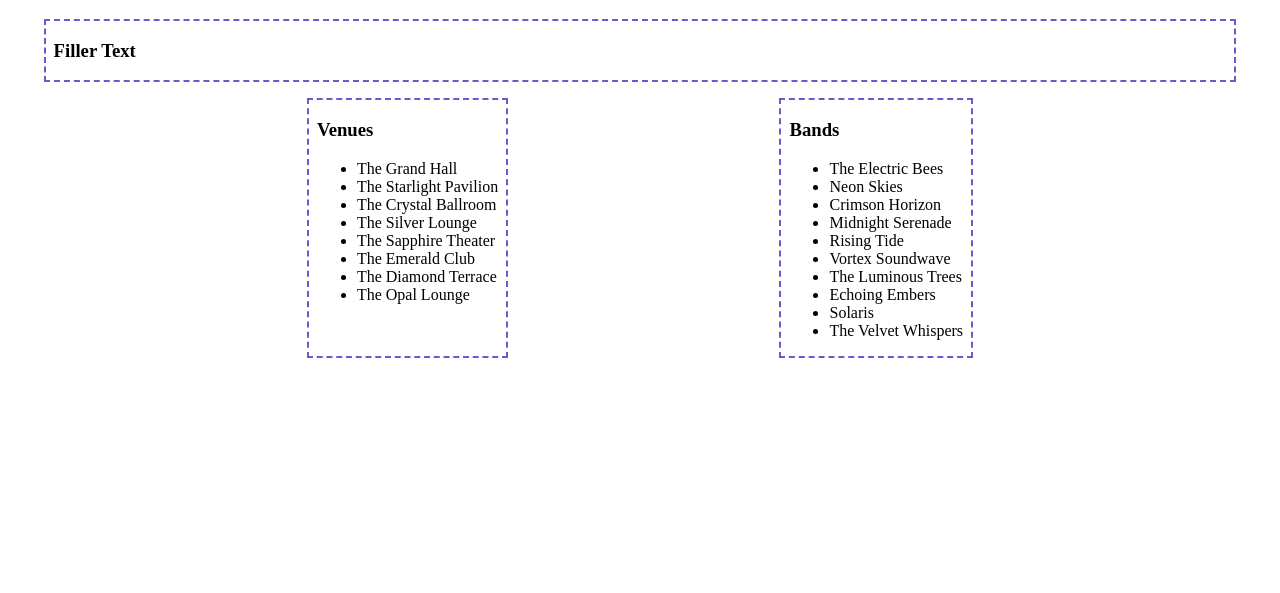
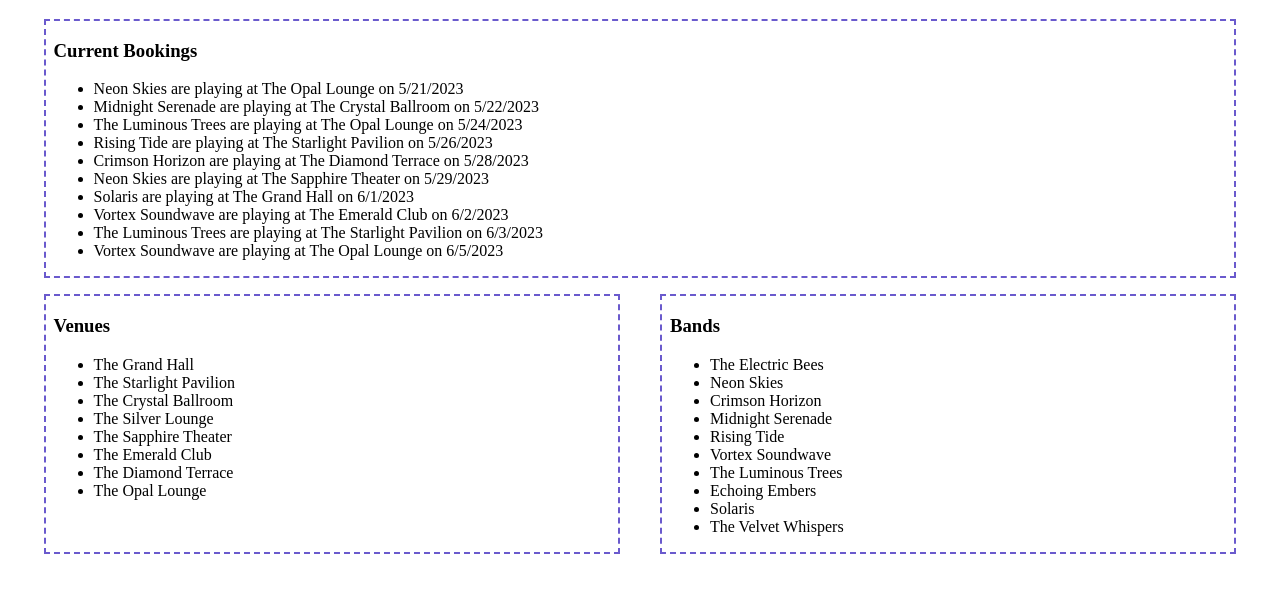
Before and after one commit to ryanmphill/tour-some-sugar-on-me, a plain HTML site: page index.html in a window 1280 px wide. Shown: the part 61-654 px from the top of the page. Drawn offline with Linux system fonts and the light colour scheme.

Commit message:
Added function to generate html list for bookings and added event listener to display band info. Changed width of flex containers.

```diff
--- a/scripts/Bookings.js
+++ b/scripts/Bookings.js
@@ -0,0 +1,97 @@
+import { getBands, getBookings, getVenues } from "./database.js";
+
+/*
+Above the venue list and band name list, you should display all of the bookings
+that Samantha Ducarte has helped the bands make at each venue.
+
+Example Booking Text:
+Rocket Pumpkins are playing at The Cellar Moss on 12/13/2023
+
+When a booking is clicked, a window alert should be presented to the user that
+displays all of the band information (name, genre, year formed, number of members).
+
+Example Booking Alert Text:
+Rocket Pumpkins
+EDM
+Formed in 2005
+3 band members
+*/
+
+// Store copy of bookings, venues, and band arrays
+const bookings = getBookings()
+const venues = getVenues()
+const bands = getBands()
+
+/* Create a function that takes in two inputs: a single booking object
+and the venues array. The function should return the venue object
+for that particular booking.  */
+const findBookingVenue = (bookingObject, venuesArray) => {
+    // Define a default object
+    let matchingVenue = {name: null}
+    // Iterate through venuesArray
+    for (const venue of venuesArray) {
+        // Check if the primary key of venue matches the booking object foreign key
+        if (venue.id === bookingObject.venueId) {
+            matchingVenue = venue
+        }
+    }
+    return matchingVenue
+}
+
+/* Create a function that takes in two inputs: a single booking object
+and the bands array. The function should return the band object
+for that particular booking.  */
+const findBookingBand = (bookingObject, bandsArray) => {
+    // Define a default object
+    let matchingBand = {name: null}
+    // Iterate through bandsArray
+    for (const band of bandsArray) {
+        // Check if the primary key of band matches the booking object foreign key
+        if (band.id === bookingObject.bandId) {
+            matchingBand = band
+        }
+    }
+    return matchingBand
+}
+
+/* Add an event listener so that when a bookings <li> is clicked, the band's name,
+genre, year formed, and number of members are displayed*/
+document.addEventListener(
+    "click",
+    (clickEvent) => {
+        const itemClicked = clickEvent.target
+        // Check if booking <li> was clicked
+        if (itemClicked.dataset.type === 'booking') {
+            let bandInfo = `Band name: ${itemClicked.dataset.bandName}\n`
+            bandInfo += `Genre: ${itemClicked.dataset.bandGenre}\n`
+            bandInfo += `Year formed: ${itemClicked.dataset.bandYear}\n`
+            bandInfo += `Number of members: ${itemClicked.dataset.bandMembers}`
+
+            window.alert(bandInfo)
+        }
+    }
+)
+
+/* Define and export a function that builds an HTML list. The HTML list should
+have the following data attributes: type, bandName, bandGenre, yearFormed, and
+numOfBandMembers. */
+export const BookingList = () => {
+    // Set default value for opening HTML tag
+    let HTMLlist = `<ul>`
+    // Iterate through bookings array
+    for (const booking of bookings) {
+        // Get the matching booking
+        const venueForBooking = findBookingVenue(booking, venues)
+        // Get the matching band
+        const bandForBooking = findBookingBand(booking, bands)
+        // Append HTML
+        HTMLlist += `<li data-type="booking"
+        data-band-name="${bandForBooking.name}"
+        data-band-genre="${bandForBooking.genre}"
+        data-band-year="${bandForBooking.yearFormed}"
+        data-band-members="${bandForBooking.numOfMembers}"
+        >${bandForBooking.name} are playing at ${venueForBooking.name} on ${booking.bookingDate}</li>`
+    }
+    HTMLlist += `</ul>`
+    return HTMLlist
+}
--- a/scripts/main.js
+++ b/scripts/main.js
@@ -1,4 +1,5 @@
 import { BandList } from "./Bands.js"
+import { BookingList } from "./Bookings.js"
 import { VenueList } from "./Venues.js"
 
 
@@ -12,7 +13,8 @@ const mainContainer = document.querySelector(".container")
 // Build final HTML list
 const mainHTMLlist = `
 <section class="bookings">
-<h3>Filler Text</h3>
+  <h3>Current Bookings</h3>
+  ${BookingList()}
 </section>
 <div class="flex_section">
     <section class="venues">
--- a/styles/main.css
+++ b/styles/main.css
@@ -10,7 +10,7 @@
 
 .flex_section {
     display: flex;
-    justify-content: space-evenly;
+    justify-content: space-between;
 }
 
 .bands, .bookings, .venues {
@@ -18,3 +18,7 @@
     padding: 0 0.5rem;
     margin: 0.5rem 0.25rem;
 }
+
+.bands, .venues {
+    width: 48%;
+}
```
